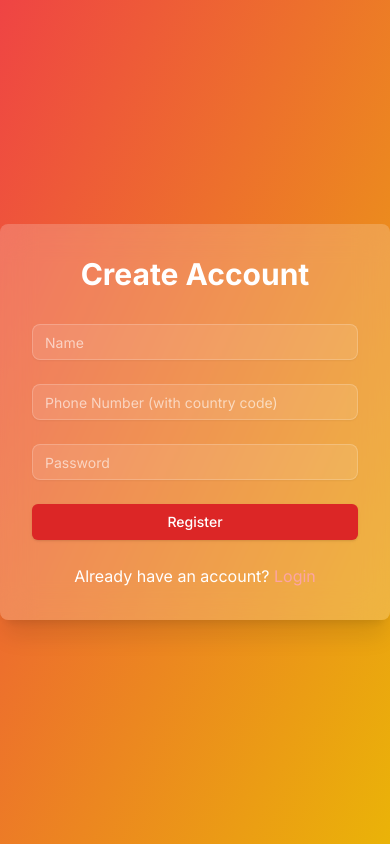
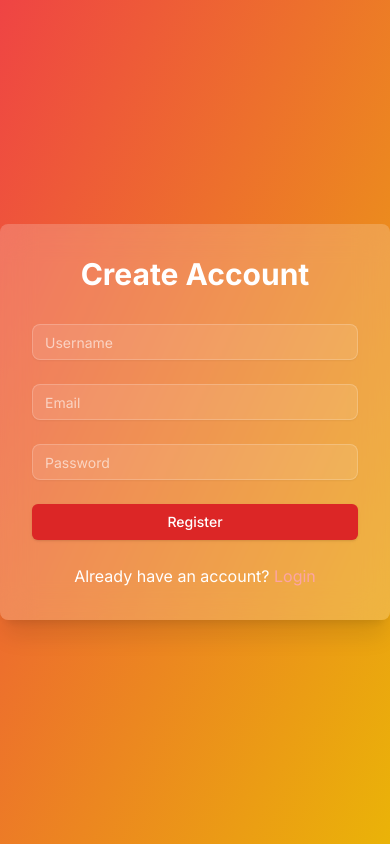
Before and after one commit to Vaibhav007-code/chatify_new, a Next.js app in the folder client/: page /register in a window 390 px wide. Built offline with nearby package versions, Linux system fonts and the light colour scheme.

Commit message:
fix: Update registration form to use email instead of phone number

```diff
--- a/client/src/components/Register.js
+++ b/client/src/components/Register.js
@@ -10,7 +10,7 @@ import Link from 'next/link';
 
 export default function Register() {
   const [username, setUsername] = useState('');
-  const [phone, setPhone] = useState('');
+  const [email, setEmail] = useState('');
   const [password, setPassword] = useState('');
   const [error, setError] = useState('');
   const [loading, setLoading] = useState(false);
@@ -22,11 +22,11 @@ export default function Register() {
     try {
       setError('');
       setLoading(true);
-      await register(username, phone, password);
+      await register(username, email, password);
       router.push('/chat');
     } catch (err) {
       setError(err.message || 'Failed to create an account');
-      console.error(err);
+      console.error('Registration error:', err);
     } finally {
       setLoading(false);
     }
@@ -57,7 +57,7 @@ export default function Register() {
             <div>
               <Input
                 type="text"
-                placeholder="Name"
+                placeholder="Username"
                 value={username}
                 onChange={(e) => setUsername(e.target.value)}
                 className="w-full p-3 bg-white/10 border border-white/20 text-white placeholder-white/60 rounded-lg"
@@ -66,10 +66,10 @@ export default function Register() {
             </div>
             <div>
               <Input
-                type="tel"
-                placeholder="Phone Number (with country code)"
-                value={phone}
-                onChange={(e) => setPhone(e.target.value)}
+                type="email"
+                placeholder="Email"
+                value={email}
+                onChange={(e) => setEmail(e.target.value)}
                 className="w-full p-3 bg-white/10 border border-white/20 text-white placeholder-white/60 rounded-lg"
                 required
               />
```
